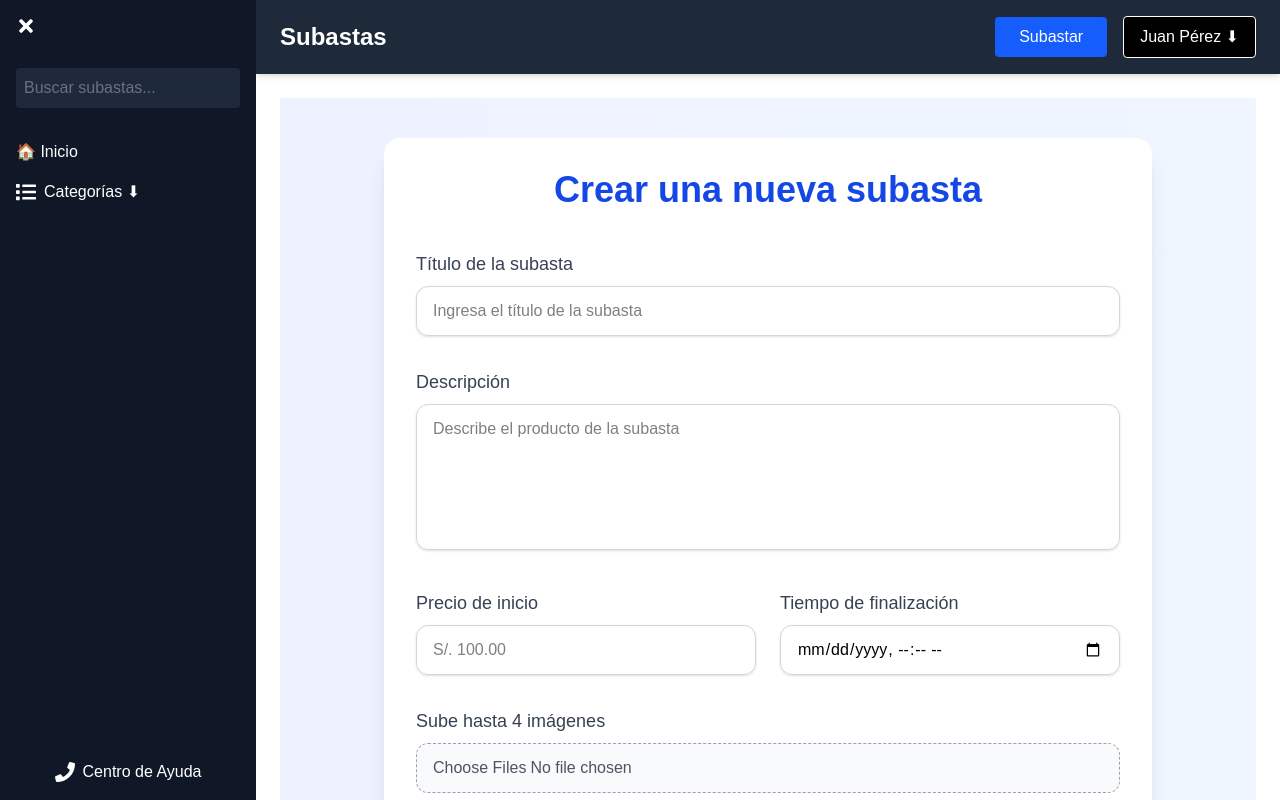
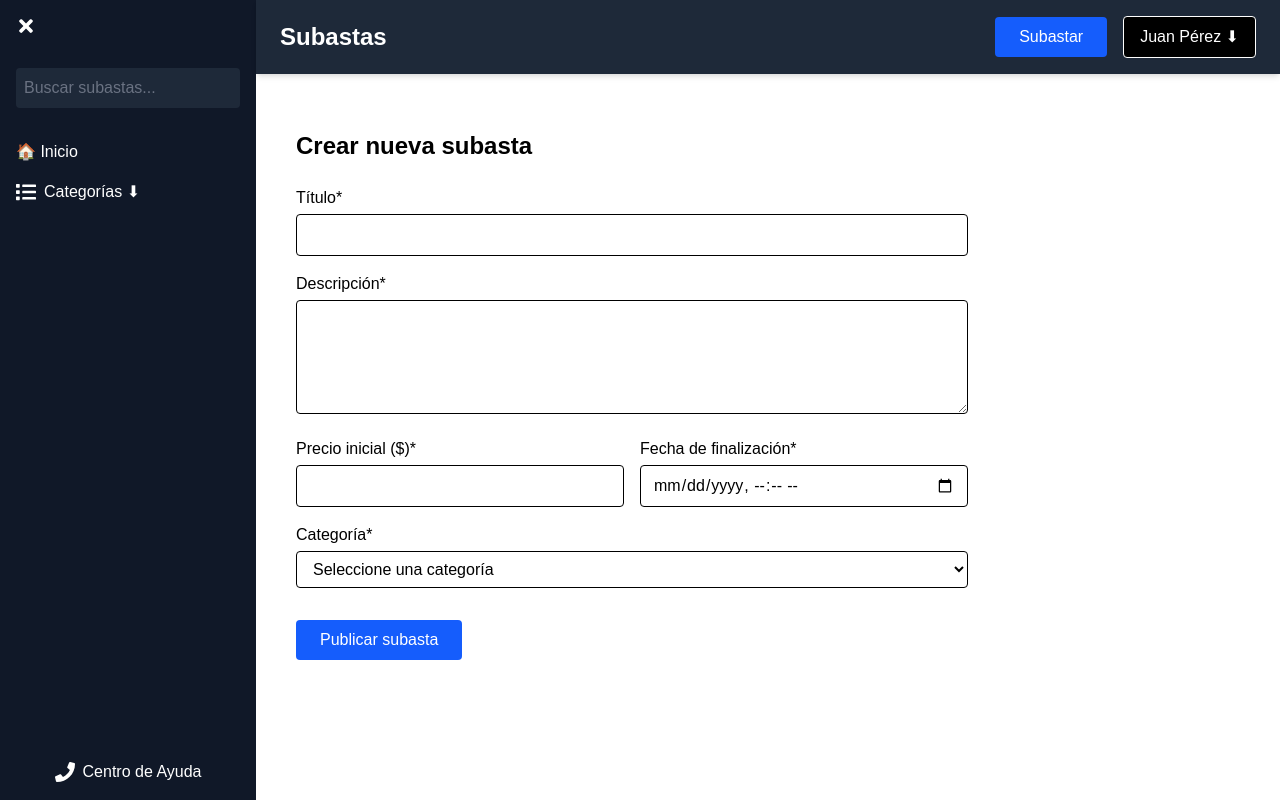
Before and after one commit to daswsi-utp/FrontEnd_Auction_Page, a Next.js app: page /auction/create in a window 1280 px wide. Shown: the top 800 px of the page. Built offline with nearby package versions, Linux system fonts and the light colour scheme.

Commit message:
Enhance auction creation page

```diff
--- a/src/app/auction/create/page.jsx
+++ b/src/app/auction/create/page.jsx
@@ -1,106 +1,112 @@
 'use client';
-
 import { useState } from 'react';
+import { useRouter } from 'next/navigation';
 
 export default function CreateAuction() {
-  const [images, setImages] = useState([]);
-  const [imagePreview, setImagePreview] = useState([]);
+  const router = useRouter();
+  const [formData, setFormData] = useState({
+    title: '',
+    description: '',
+    startPrice: '',
+    endDate: '',
+    category: ''
+  });
 
-  const handleImageChange = (event) => {
-    const files = Array.from(event.target.files);
-    if (files.length > 4) {
-      alert('Puedes subir un máximo de 4 fotos');
-      return;
-    }
+  const handleSubmit = (e) => {
+    e.preventDefault();
 
-    setImages(files);
-    const previews = files.map((file) => URL.createObjectURL(file));
-    setImagePreview(previews);
+    // En producción, enviar a API
+    const newAuction = {
+      ...formData,
+      id: Date.now(),
+      status: 'active',
+      creator: JSON.parse(localStorage.getItem('auctionUser')).id
+    };
+
+    const auctions = JSON.parse(localStorage.getItem('auctions') || '[]');
+    auctions.push(newAuction);
+    localStorage.setItem('auctions', JSON.stringify(auctions));
+
+    router.push('/');
   };
 
   return (
-    <div className="min-h-screen bg-gradient-to-r from-indigo-50 to-blue-50 py-10 px-6">
-      <div className="bg-white shadow-xl rounded-2xl max-w-3xl mx-auto p-8">
-        <h1 className="text-4xl font-extrabold text-center text-blue-700 mb-10">Crear una nueva subasta</h1>
+    <div className="container mx-auto px-4 py-8">
+      <h1 className="text-2xl font-bold mb-6">Crear nueva subasta</h1>
 
-        <form className="space-y-8">
+      <form onSubmit={handleSubmit} className="max-w-2xl space-y-4">
         <div>
-            <label htmlFor="title" className="block text-lg font-medium text-gray-700 mb-2">Título de la subasta</label>
+          <label className="block mb-1 font-medium">Título*</label>
           <input
             type="text"
-              id="title"
-              name="title"
-              className="w-full px-4 py-3 border border-gray-300 rounded-xl shadow-sm focus:ring-2 focus:ring-blue-500 focus:outline-none transition"
-              placeholder="Ingresa el título de la subasta"
+            value={formData.title}
+            onChange={(e) => setFormData({...formData, title: e.target.value})}
+            className="w-full px-3 py-2 border rounded"
+            required
           />
         </div>
 
         <div>
-            <label htmlFor="description" className="block text-lg font-medium text-gray-700 mb-2">Descripción</label>
+          <label className="block mb-1 font-medium">Descripción*</label>
           <textarea
-              id="description"
-              name="description"
-              className="w-full px-4 py-3 border border-gray-300 rounded-xl shadow-sm focus:ring-2 focus:ring-blue-500 focus:outline-none transition resize-none"
-              placeholder="Describe el producto de la subasta"
-              rows="5"
+            value={formData.description}
+            onChange={(e) => setFormData({...formData, description: e.target.value})}
+            className="w-full px-3 py-2 border rounded"
+            rows="4"
+            required
           ></textarea>
         </div>
 
-          <div className="grid grid-cols-1 md:grid-cols-2 gap-6">
+        <div className="grid grid-cols-1 md:grid-cols-2 gap-4">
           <div>
-              <label htmlFor="startPrice" className="block text-lg font-medium text-gray-700 mb-2">Precio de inicio</label>
+            <label className="block mb-1 font-medium">Precio inicial ($)*</label>
             <input
               type="number"
-                id="startPrice"
-                name="startPrice"
-                className="w-full px-4 py-3 border border-gray-300 rounded-xl shadow-sm focus:ring-2 focus:ring-blue-500 focus:outline-none transition"
-                placeholder="S/. 100.00"
+              value={formData.startPrice}
+              onChange={(e) => setFormData({...formData, startPrice: e.target.value})}
+              className="w-full px-3 py-2 border rounded"
+              min="1"
+              required
             />
           </div>
 
           <div>
-              <label htmlFor="endTime" className="block text-lg font-medium text-gray-700 mb-2">Tiempo de finalización</label>
+            <label className="block mb-1 font-medium">Fecha de finalización*</label>
             <input
               type="datetime-local"
-                id="endTime"
-                name="endTime"
-                className="w-full px-4 py-3 border border-gray-300 rounded-xl shadow-sm focus:ring-2 focus:ring-blue-500 focus:outline-none transition"
+              value={formData.endDate}
+              onChange={(e) => setFormData({...formData, endDate: e.target.value})}
+              className="w-full px-3 py-2 border rounded"
+              required
             />
           </div>
         </div>
 
         <div>
-            <label htmlFor="images" className="block text-lg font-medium text-gray-700 mb-2">Sube hasta 4 imágenes</label>
-            <input
-              type="file"
-              id="images"
-              name="images"
-              accept="image/*"
-              multiple
-              onChange={handleImageChange}
-              className="w-full px-4 py-3 border border-dashed border-gray-400 rounded-xl bg-gray-50 text-gray-600 cursor-pointer hover:border-blue-500 transition"
-            />
-            <div className="flex flex-wrap gap-4 mt-4">
-              {imagePreview.map((preview, index) => (
-                <div key={index} className="relative w-24 h-24 rounded-lg overflow-hidden shadow-md border">
-                  <img
-                    src={preview}
-                    alt={`preview-${index}`}
-                    className="w-full h-full object-cover"
-                  />
-                </div>
-              ))}
-            </div>
+          <label className="block mb-1 font-medium">Categoría*</label>
+          <select
+            value={formData.category}
+            onChange={(e) => setFormData({...formData, category: e.target.value})}
+            className="w-full px-3 py-2 border rounded"
+            required
+          >
+            <option value="">Seleccione una categoría</option>
+            <option value="electronics">Electrónica</option>
+            <option value="art">Arte</option>
+            <option value="jewelry">Joyas</option>
+            <option value="collectibles">Coleccionables</option>
+          </select>
         </div>
 
+        <div className="pt-4">
           <button
             type="submit"
-            className="w-full py-4 bg-gradient-to-r from-blue-600 to-indigo-600 text-white text-lg font-bold rounded-xl shadow-lg hover:from-blue-700 hover:to-indigo-700 transition-all duration-300"
+            className="bg-blue-600 hover:bg-blue-700 text-white py-2 px-6 rounded font-medium"
           >
-            Crear subasta
+            Publicar subasta
           </button>
+        </div>
       </form>
-      </div>
     </div>
   );
 }
```
Lines whose indentation alone changed are shown as unchanged.
